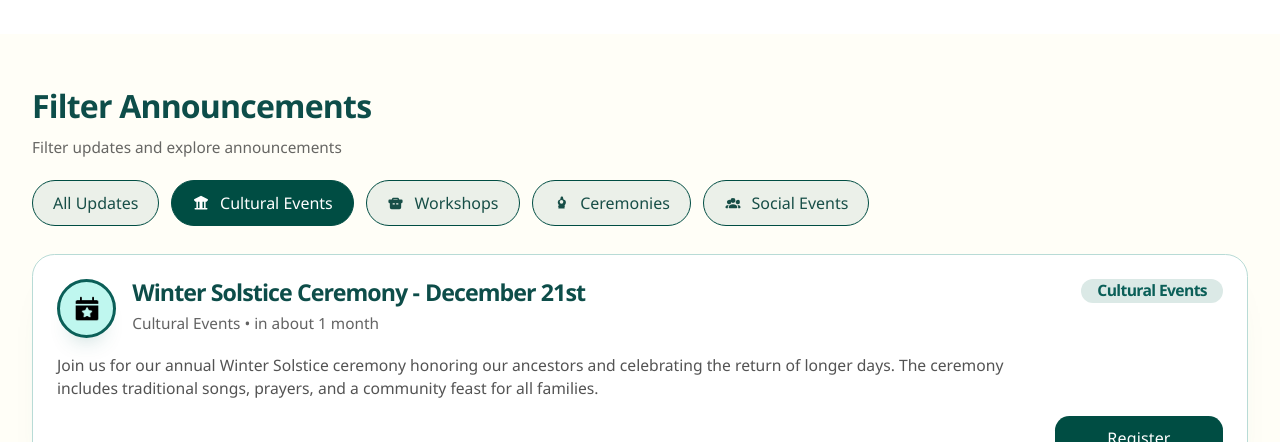
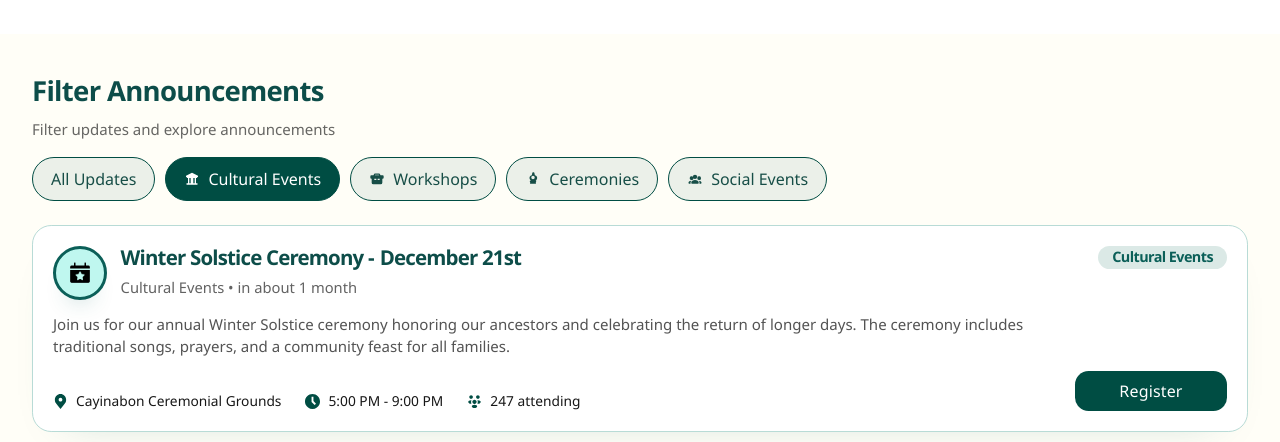
Before and after one commit to pageoptima/CommunityFrontendWeb, a Next.js app: page /community in a window 1280 px wide. Both pictures are taken after a click on the button "Cultural Events". Shown: the part 358-800 px from the top of the page. Built offline with nearby package versions, Linux system fonts and the light colour scheme; no server answers.

Commit message:
refactor: minor changes

```diff
--- a/src/features/community/components/community-filter-announcement-card.tsx
+++ b/src/features/community/components/community-filter-announcement-card.tsx
@@ -43,55 +43,55 @@ export function CommunityFilterAnnouncementCard({
 
   return (
     <article
-      className={`w-full overflow-hidden rounded-[1.4rem] border bg-white px-4 py-4 ${communityEventCardClasses[tone]} sm:px-6 sm:py-6`}
+      className={`w-full overflow-hidden rounded-[1.2rem] border bg-white px-4 py-4 ${communityEventCardClasses[tone]} sm:px-5 sm:py-5`}
     >
-      <div className="flex flex-col gap-4">
-        <div className="flex min-w-0 flex-col gap-3 sm:flex-row sm:items-start sm:justify-between sm:gap-4">
-          <div className="flex min-w-0 flex-1 items-start gap-3 sm:gap-4">
+      <div className="flex flex-col gap-3.5">
+        <div className="flex min-w-0 flex-col gap-3 sm:flex-row sm:items-start sm:justify-between sm:gap-3.5">
+          <div className="flex min-w-0 flex-1 items-start gap-3 sm:gap-3.5">
             <div
-              className={`flex size-[3.2rem] shrink-0 items-center justify-center rounded-full border-[3px] sm:size-[3.7rem] ${communityUpcomingEventIconWrapClass}`}
+              className={`flex size-[3rem] shrink-0 items-center justify-center rounded-full border-[3px] sm:size-[3.35rem] ${communityUpcomingEventIconWrapClass}`}
             >
               <Image
                 alt=""
                 aria-hidden="true"
-                height={28}
+                height={24}
                 src="/icons/events/events-upcoming.svg"
-                width={28}
+                width={24}
               />
             </div>
 
             <div className="min-w-0 flex-1">
-              <h3 className="flex flex-wrap items-baseline gap-x-1.5 gap-y-0 text-[1.05rem] leading-[1.16] font-semibold tracking-[-0.04em] text-[#0d4d49] sm:text-[1.45rem]">
+              <h3 className="flex flex-wrap items-baseline gap-x-1.5 gap-y-0 text-[1rem] leading-[1.16] font-semibold tracking-[-0.04em] text-[#0d4d49] sm:text-[1.28rem]">
                 <span>{title} -</span>
                 <span className="whitespace-nowrap">{dateLabel}</span>
               </h3>
 
-              <p className="mt-1.5 text-[0.9rem] leading-6 text-[#171717]/68 sm:text-[0.96rem]">
+              <p className="mt-1.25 text-[0.88rem] leading-6 text-[#171717]/68 sm:text-[0.92rem]">
                 {metaLabel}
               </p>
             </div>
           </div>
 
           <span
-            className={`inline-flex w-fit max-w-full self-start rounded-full px-3.5 py-1 text-[0.92rem] leading-none font-semibold tracking-[-0.04em] sm:min-w-[6.25rem] sm:justify-center sm:px-4 sm:text-[0.98rem] ${communityEventBadgeClasses[tone]}`}
+            className={`inline-flex w-fit max-w-full self-start rounded-full px-3 py-1 text-[0.84rem] leading-none font-semibold tracking-[-0.04em] sm:min-w-[5.75rem] sm:justify-center sm:px-3.5 sm:text-[0.9rem] ${communityEventBadgeClasses[tone]}`}
           >
             {badgeLabel}
           </span>
         </div>
 
-        <p className="max-w-full text-[0.94rem] leading-[1.6] text-[#171717]/74 sm:max-w-[62rem] sm:text-[0.98rem] sm:leading-[1.45]">
+        <p className="max-w-full text-[0.9rem] leading-[1.55] text-[#171717]/74 sm:max-w-[62rem] sm:text-[0.94rem] sm:leading-[1.45]">
           {description}
         </p>
 
-        <div className="flex flex-col gap-4 md:flex-row md:items-end md:justify-between">
-          <div className="flex min-w-0 flex-col gap-2.5 text-[0.9rem] text-[#171717] sm:flex-row sm:flex-wrap sm:items-center sm:gap-x-7">
+        <div className="flex flex-col gap-3.5 md:flex-row md:items-end md:justify-between">
+          <div className="flex min-w-0 flex-col gap-2 text-[0.86rem] text-[#171717] sm:flex-row sm:flex-wrap sm:items-center sm:gap-x-6">
             <div className="inline-flex items-center gap-2">
               <Image
                 alt=""
                 aria-hidden="true"
-                height={16}
+                height={15}
                 src="/icons/events/events-location.svg"
-                width={16}
+                width={15}
               />
               <span className="leading-5">{locationLabel}</span>
             </div>
@@ -100,9 +100,9 @@ export function CommunityFilterAnnouncementCard({
               <Image
                 alt=""
                 aria-hidden="true"
-                height={16}
+                height={15}
                 src="/icons/events/events-time.svg"
-                width={16}
+                width={15}
               />
               <span className="leading-5">{timeLabel}</span>
             </div>
@@ -111,16 +111,16 @@ export function CommunityFilterAnnouncementCard({
               <Image
                 alt=""
                 aria-hidden="true"
-                height={16}
+                height={15}
                 src="/icons/events/events-attending.svg"
-                width={16}
+                width={15}
               />
               <span className="leading-5">{attendeeCount} attending</span>
             </div>
           </div>
 
           <Button
-            className={`h-11 w-full !rounded-[0.9rem] text-[1.05rem] font-semibold !text-white shadow-none sm:w-auto sm:min-w-[10.5rem] ${buttonClassName}`}
+            className={`h-10 w-full !rounded-[0.85rem] text-[0.98rem] font-semibold !text-white shadow-none sm:w-auto sm:min-w-[9.5rem] ${buttonClassName}`}
             disabled={isRegistering}
             onClick={onRegister}
             type="button"
--- a/src/features/community/components/community-filter-announcements-section.tsx
+++ b/src/features/community/components/community-filter-announcements-section.tsx
@@ -143,22 +143,22 @@ export function CommunityFilterAnnouncementsSection({
   }
 
   return (
-    <section className="bg-[#fffef7] py-8 sm:py-10 lg:py-12">
+    <section className="bg-[#fffef7] py-7 sm:py-8 lg:py-9">
       <div className={cn(sharedStyles.sectionContainer, "relative")}>
         <div className="max-w-xl">
-          <h2 className="text-[1.8rem] font-semibold tracking-tight text-[#0d4d49] sm:text-[2rem]">
+          <h2 className="text-[1.55rem] font-semibold tracking-tight text-[#0d4d49] sm:text-[1.72rem]">
             Filter Announcements
           </h2>
-          <p className="mt-1.5 text-[0.96rem] leading-6 text-[#171717]/66">
+          <p className="mt-1.5 text-[0.9rem] leading-6 text-[#171717]/66 sm:text-[0.94rem]">
             Filter updates and explore announcements
           </p>
         </div>
 
-        <div className="mt-5 max-w-full overflow-x-auto overscroll-x-contain pb-2">
-          <div className="flex min-w-max gap-3">
+        <div className="mt-4 max-w-full overflow-x-auto overscroll-x-contain pb-2">
+          <div className="flex min-w-max gap-2.5">
             <button
               className={cn(
-                "cursor-pointer rounded-full border px-5 py-2.5 text-[0.95rem] font-semibold whitespace-nowrap transition-colors",
+                "cursor-pointer rounded-full border px-4 py-2 text-[0.9rem] font-semibold whitespace-nowrap transition-colors sm:px-4.5 sm:py-2.25 sm:text-[0.92rem]",
                 selectedCategoryKey === ALL_UPDATES_KEY
                   ? "border-[#004d43] bg-[#004d43] text-[#ffffff]"
                   : "border-[#004d43] bg-[rgba(0,77,67,0.08)] text-[#174e47] hover:bg-[rgba(0,77,67,0.12)]",
@@ -173,7 +173,7 @@ export function CommunityFilterAnnouncementsSection({
               <button
                 key={category.id}
                 className={cn(
-                  "inline-flex cursor-pointer items-center gap-2.5 rounded-full border px-5 py-2.5 text-[0.95rem] font-semibold whitespace-nowrap transition-colors",
+                  "inline-flex cursor-pointer items-center gap-2 rounded-full border px-4 py-2 text-[0.9rem] font-semibold whitespace-nowrap transition-colors sm:px-4.5 sm:py-2.25 sm:text-[0.92rem]",
                   selectedCategoryKey === category.key
                     ? "border-[#004d43] bg-[#004d43] text-[#ffffff]"
                     : "border-[#004d43] bg-[rgba(0,77,67,0.08)] text-[#174e47] hover:bg-[rgba(0,77,67,0.12)]",
@@ -184,7 +184,7 @@ export function CommunityFilterAnnouncementsSection({
                 {categoryIconByKey[category.key] ? (
                   <span
                     aria-hidden="true"
-                    className="size-[1.1rem] shrink-0"
+                    className="size-[1rem] shrink-0"
                     style={getCategoryIconStyle(
                       categoryIconByKey[category.key],
                     )}
@@ -203,7 +203,7 @@ export function CommunityFilterAnnouncementsSection({
         ) : null}
 
         {events.length > 0 ? (
-          <div className="mt-5 grid gap-4">
+          <div className="mt-4 grid gap-3.5">
             {events.map((event) => (
               <CommunityFilterAnnouncementCard
                 key={event.id}
@@ -215,7 +215,7 @@ export function CommunityFilterAnnouncementsSection({
             ))}
           </div>
         ) : (
-          <div className="mt-5 rounded-[1.2rem] border border-[#c7dcd7] bg-white px-5 py-5 text-[0.95rem] text-[#171717]/70">
+          <div className="mt-4 rounded-[1.1rem] border border-[#c7dcd7] bg-white px-4 py-4 text-[0.9rem] text-[#171717]/70">
             No announcements are available for this category right now.
           </div>
         )}
--- a/src/features/community/components/community-quick-link-card.tsx
+++ b/src/features/community/components/community-quick-link-card.tsx
@@ -20,20 +20,20 @@ export function CommunityQuickLinkCard({
 }: CommunityQuickLinkCardProps) {
   return (
     <Link
-      className="group flex h-full min-h-[14rem] flex-col rounded-[1.5rem] border border-black/12 bg-white px-5 py-5 shadow-[0_20px_44px_-36px_rgba(31,41,55,0.24)] transition-transform duration-200 hover:-translate-y-0.5 hover:shadow-[0_28px_50px_-34px_rgba(31,41,55,0.26)] sm:min-h-[14.5rem] sm:px-6 sm:py-6"
+      className="group flex h-full min-h-[11.5rem] flex-col rounded-[1.2rem] border border-black/12 bg-white px-4 py-4 shadow-[0_18px_38px_-34px_rgba(31,41,55,0.22)] transition-transform duration-200 hover:-translate-y-0.5 hover:shadow-[0_24px_44px_-32px_rgba(31,41,55,0.24)] sm:min-h-[12rem] sm:px-4.5 sm:py-4.5"
       href={href}
     >
       <div
-        className={`flex size-[3.05rem] items-center justify-center rounded-[0.85rem] text-white shadow-[0_16px_28px_-20px_rgba(17,24,39,0.34)] ${iconBackgroundClassName}`}
+        className={`flex size-[2.7rem] items-center justify-center rounded-[0.8rem] text-white shadow-[0_14px_24px_-18px_rgba(17,24,39,0.3)] ${iconBackgroundClassName}`}
       >
-        <Image alt="" aria-hidden="true" height={26} src={iconSrc} width={26} />
+        <Image alt="" aria-hidden="true" height={22} src={iconSrc} width={22} />
       </div>
 
-      <h3 className="mt-5 text-[1.7rem] leading-[1.14] font-semibold tracking-[-0.04em] text-[#2d2d2d] sm:text-[1.88rem]">
+      <h3 className="mt-4 text-[1.28rem] leading-[1.15] font-semibold tracking-[-0.04em] text-[#2d2d2d] sm:text-[1.38rem]">
         {title}
       </h3>
 
-      <p className="mt-4 max-w-[24rem] text-[1rem] leading-7 text-[#4a4a4a]/88 sm:text-[1.04rem]">
+      <p className="mt-3 max-w-[22rem] text-[0.9rem] leading-6 text-[#4a4a4a]/88 sm:text-[0.94rem]">
         {description}
       </p>
     </Link>
--- a/src/features/community/components/community-quick-links-section.tsx
+++ b/src/features/community/components/community-quick-links-section.tsx
@@ -6,19 +6,19 @@ import sharedStyles from "../styles/community-shared.module.scss";
 
 export function CommunityQuickLinksSection() {
   return (
-    <section className="bg-[#f8dfcf] py-10 sm:py-12 lg:py-14">
+    <section className="bg-[#f8dfcf] py-7 sm:py-8 lg:py-10">
       <div className={cn(sharedStyles.sectionContainer, "relative")}>
         <div className="mx-auto max-w-3xl text-center">
-          <h2 className="text-[1.95rem] font-semibold tracking-tight text-[#431313] sm:text-[2.15rem]">
+          <h2 className="text-[1.55rem] font-semibold tracking-tight text-[#431313] sm:text-[1.75rem]">
             Quick Links
           </h2>
-          <p className="mt-2.5 text-[1rem] leading-7 text-[#4c4c4c]/80 sm:text-[1.06rem]">
+          <p className="mt-2 text-[0.92rem] leading-6 text-[#4c4c4c]/80 sm:text-[0.98rem]">
             Access important community resources and information without digging
             through multiple pages.
           </p>
         </div>
 
-        <div className="mt-8 grid gap-4 sm:mt-9 sm:grid-cols-2 lg:gap-5 xl:grid-cols-4">
+        <div className="mt-6 grid gap-3 sm:mt-7 sm:grid-cols-2 lg:gap-4 xl:grid-cols-4">
           {communityQuickLinks.map((linkItem) => (
             <CommunityQuickLinkCard key={linkItem.title} {...linkItem} />
           ))}
```
